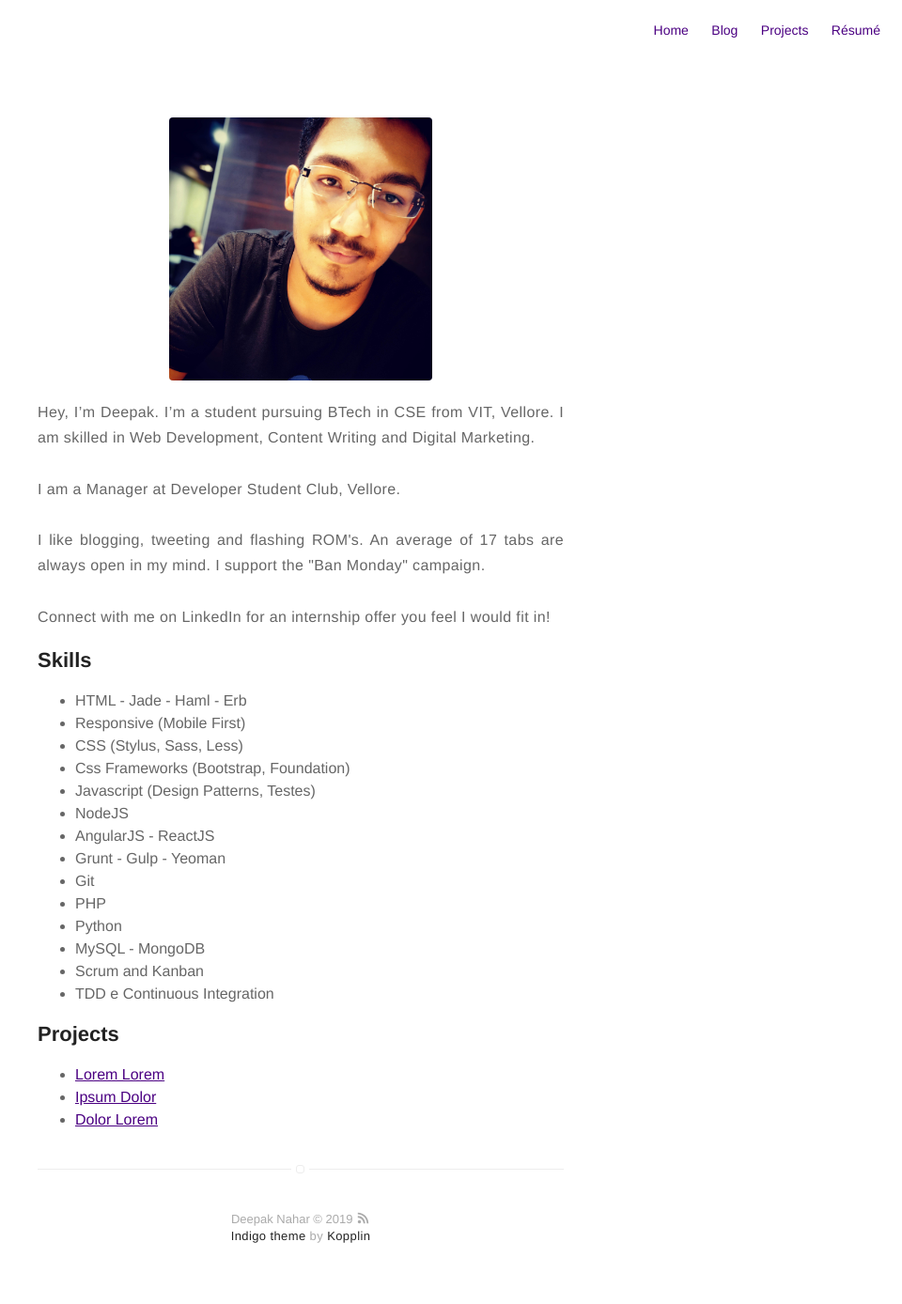
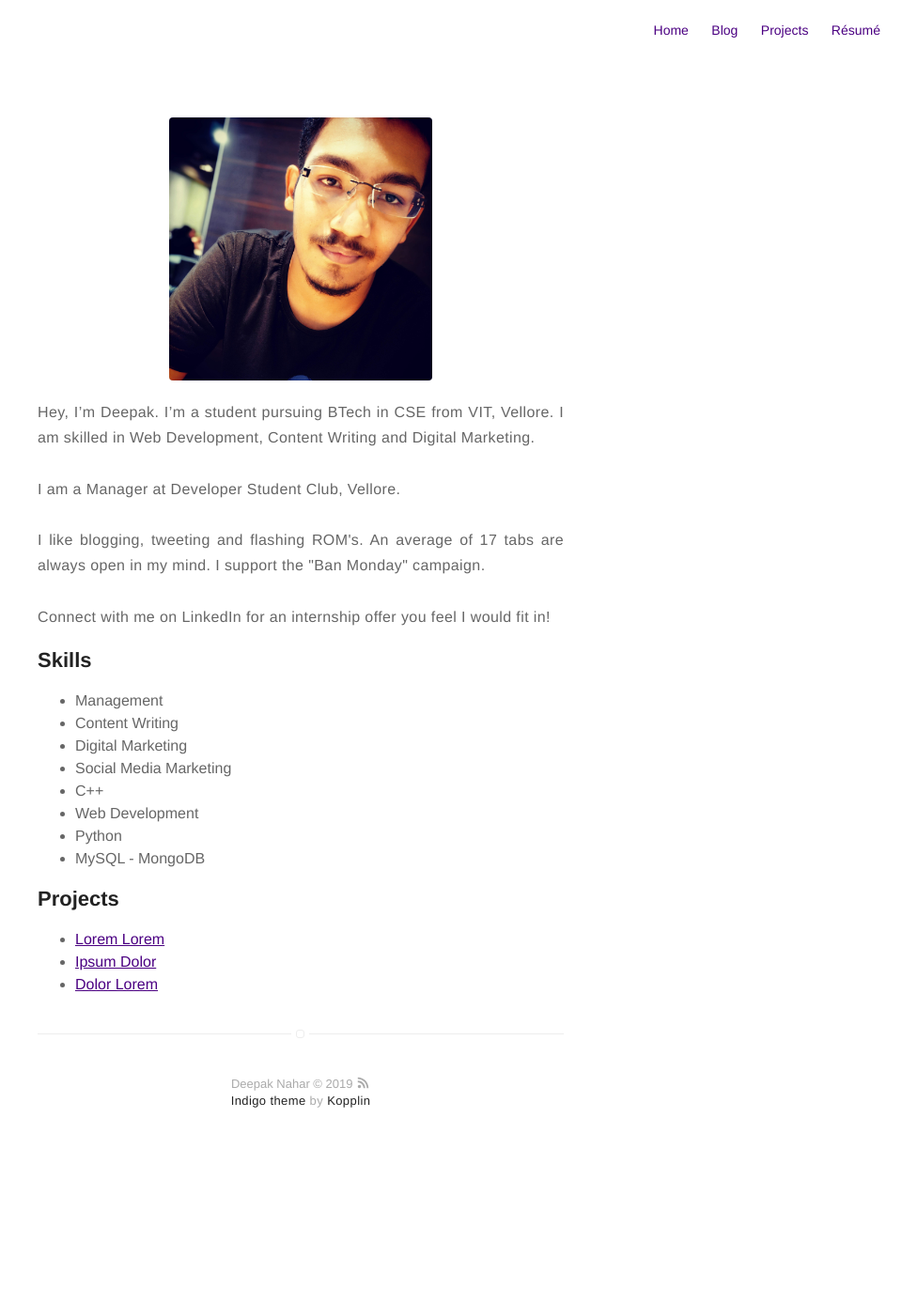
Before and after one commit to dn07/dn07.github.io, a Jekyll site: the page built from about.md, in a window 1280 px wide. Shown: the whole page at 94% size, without its empty margins (320-1280 px from the left). Built offline with Jekyll 4.4.1, drawn with Linux system fonts in a browser that asks for light colours; after the commit the page ends 1244 px from its top, so only the background shows below that.

Commit message:
Update about.md

```diff
--- a/about.md
+++ b/about.md
@@ -15,20 +15,14 @@ layout: page
 <h2>Skills</h2>
 
 <ul class="skill-list">
-	<li>HTML - Jade - Haml - Erb</li>
-	<li>Responsive (Mobile First)</li>
-	<li>CSS (Stylus, Sass, Less)</li>
-	<li>Css Frameworks (Bootstrap, Foundation)</li>
-	<li>Javascript (Design Patterns, Testes)</li>
-	<li>NodeJS</li>
-	<li>AngularJS - ReactJS</li>
-	<li>Grunt - Gulp - Yeoman</li>
-	<li>Git</li>
-	<li>PHP</li>
+	<li>Management</li>
+	<li>Content Writing</li>
+	<li>Digital Marketing</li>
+	<li>Social Media Marketing</li>
+	<li>C++</li>
+	<li>Web Development</li>
 	<li>Python</li>
 	<li>MySQL - MongoDB</li>
-	<li>Scrum and Kanban</li>
-	<li>TDD e Continuous Integration</li>
 </ul>
 
 <h2>Projects</h2>
```
